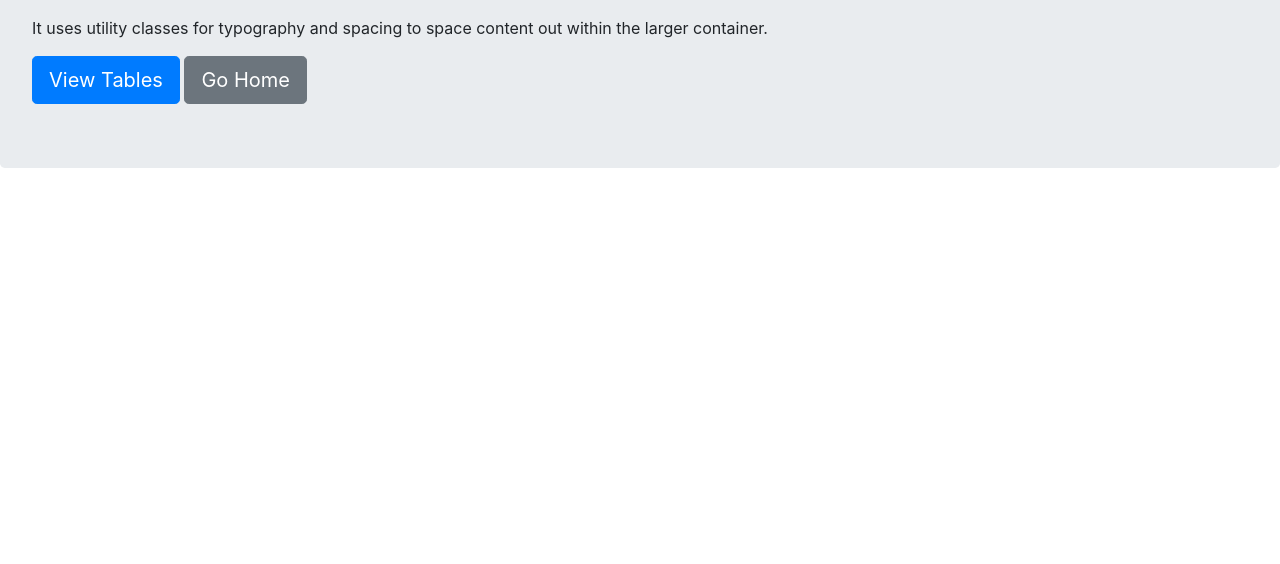
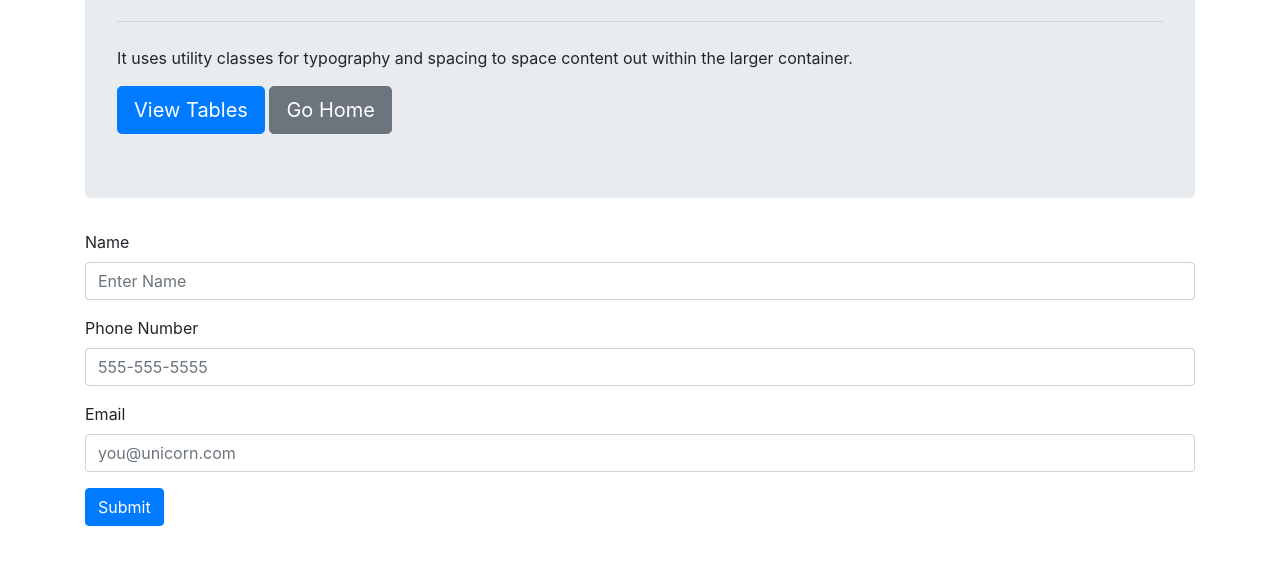
Before and after one commit to hegner123/hot-restaurant, a plain HTML site: page reserve.html in a window 1280 px wide. Shown: the part 202-766 px from the top of the page. Drawn offline with nearby package versions, Linux system fonts and the light colour scheme.

Commit message:
updated reserve page with form

```diff
--- a/reserve.html
+++ b/reserve.html
@@ -8,6 +8,7 @@
     <link rel="stylesheet" href="https://stackpath.bootstrapcdn.com/bootstrap/4.3.1/css/bootstrap.min.css" integrity="sha384-ggOyR0iXCbMQv3Xipma34MD+dH/1fQ784/j6cY/iJTQUOhcWr7x9JvoRxT2MZw1T" crossorigin="anonymous">
 </head>
 <body>
+    <div class="container">
     <div class="jumbotron">
         <h1 class="display-4">Hot Restaurant</h1>
         <p class="lead">This is a simple hero unit, a simple jumbotron-style component for calling extra attention to featured content or information.</p>
@@ -17,5 +18,24 @@
         <a href="../hot-restaurant/tables.html"><button type="button" class="btn btn-primary btn-lg">View Tables</button></a>
         <a href="../hot-restaurant/home.html"><button type="button" class="btn btn-secondary btn-lg">Go Home</button></a>
       </div>
+
+      <form>
+        <div class="form-group">
+          <label for="exampleInputEmail1">Name</label>
+          <input class="form-control" id="exampleInputEmail1" aria-describedby="emailHelp" placeholder="Enter Name">
+        </div>
+        <div class="form-group">
+          <label for="exampleInputPassword1">Phone Number</label>
+          <input type="password" class="form-control" id="exampleInputPassword1" placeholder="555-555-5555">
+        </div>
+        <div class="form-group">
+            <label for="exampleInputPassword1">Email</label>
+            <input type="email" class="form-control" id="exampleInputPassword1" placeholder="you@unicorn.com">
+        </div>
+
+        <button type="submit" class="btn btn-primary">Submit</button>
+        </div>
+      </form>
+    </div>
 </body>
 </html>
```
